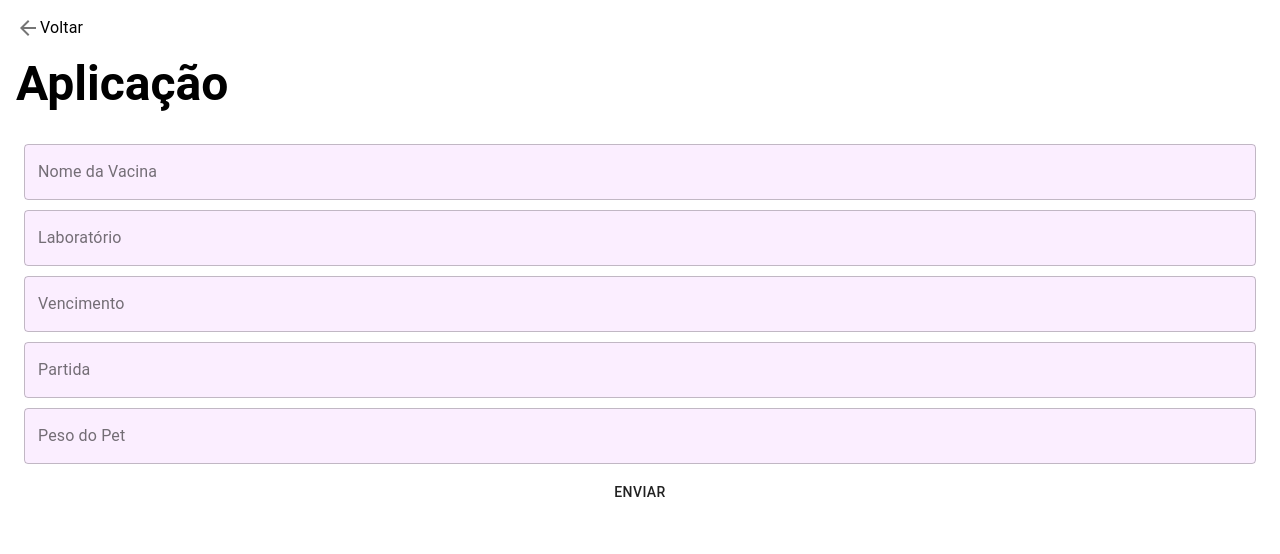
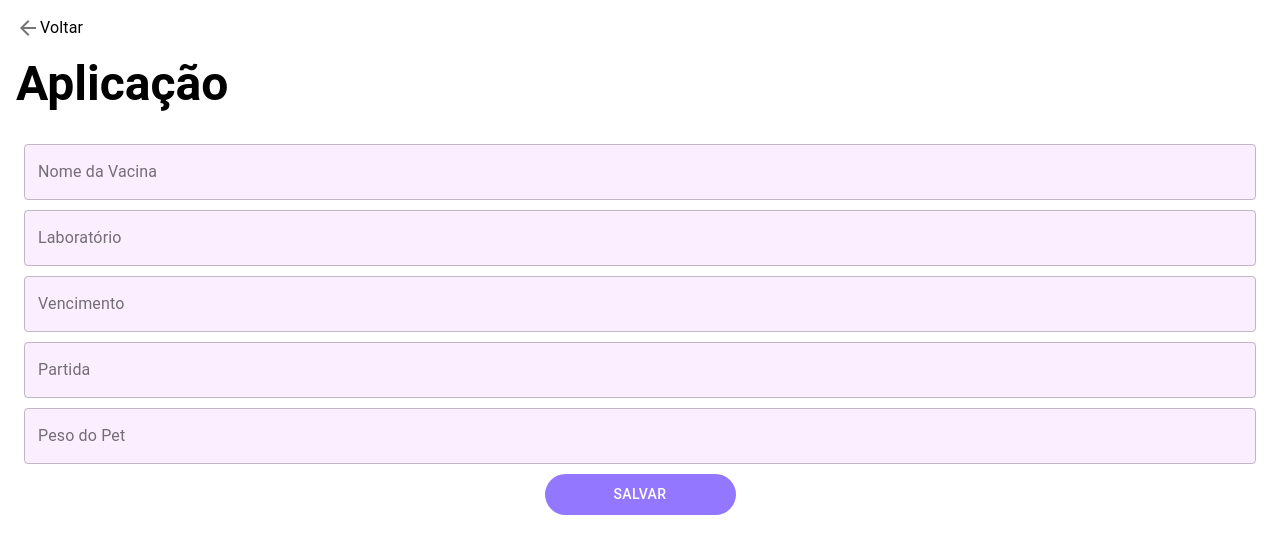
Before and after one commit to GCAS-UFF/civa-pet-web, a React (Create React App) app: page /form in a window 1280 px wide. Shown: the top 554 px of the page. Built offline with nearby package versions, Linux system fonts and the light colour scheme.

Commit message:
refactor: add button styles

```diff
--- a/src/components/ApplicationForm/ApplicationForm.tsx
+++ b/src/components/ApplicationForm/ApplicationForm.tsx
@@ -36,7 +36,14 @@ const useStyles = makeStyles((theme: Theme) =>
       backgroundColor: '#FBEEFF',
     },
     btn: {
-      textAlign: 'center',
+      borderRadius: '60px',
+      backgroundColor: '#9378FF',
+      color: '#FFF',
+      height: '41px',
+      width: '191px',
+      '&:hover': {
+        background: '#6145ff',
+      },
     },
   })
 );
@@ -121,7 +128,9 @@ function ApplicationForm() {
           </FormControl>
         </FormControl>
         <Grid container xs={12} justify="center">
-          <Button type="submit">Enviar</Button>
+          <Button type="submit" className={classes.btn}>
+            Salvar
+          </Button>
         </Grid>
       </form>
     </Grid>
```
